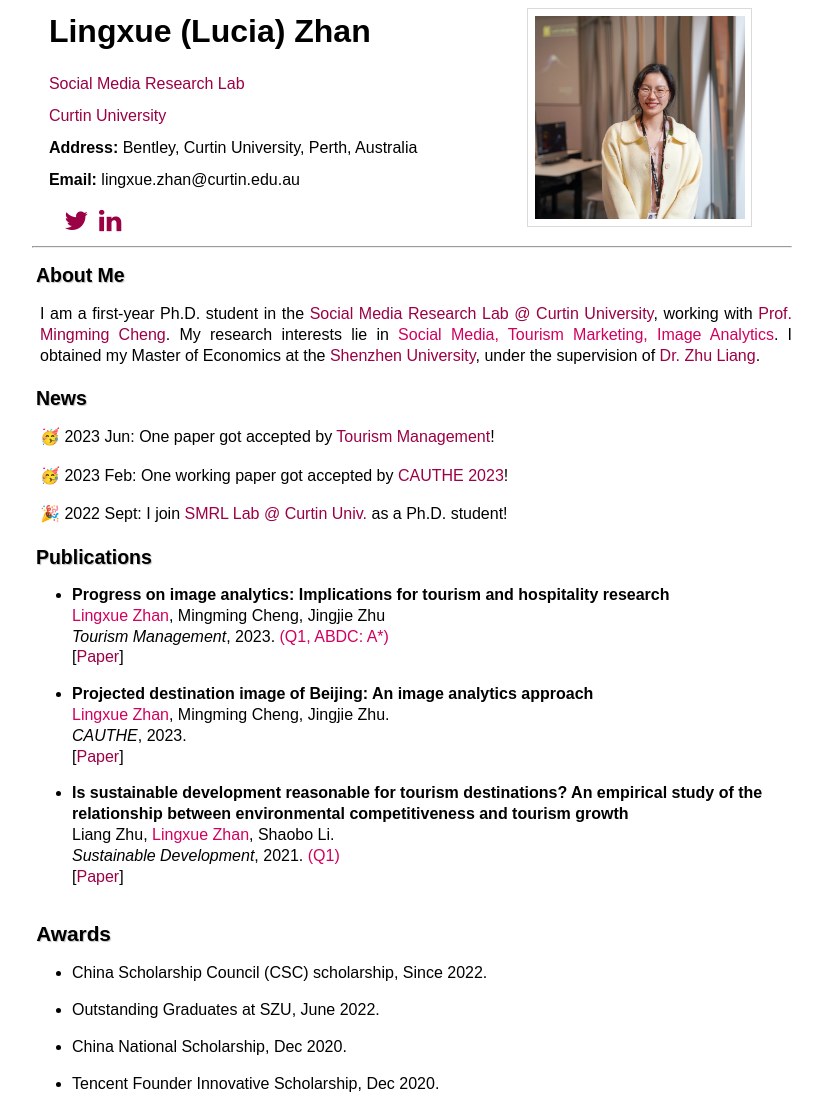
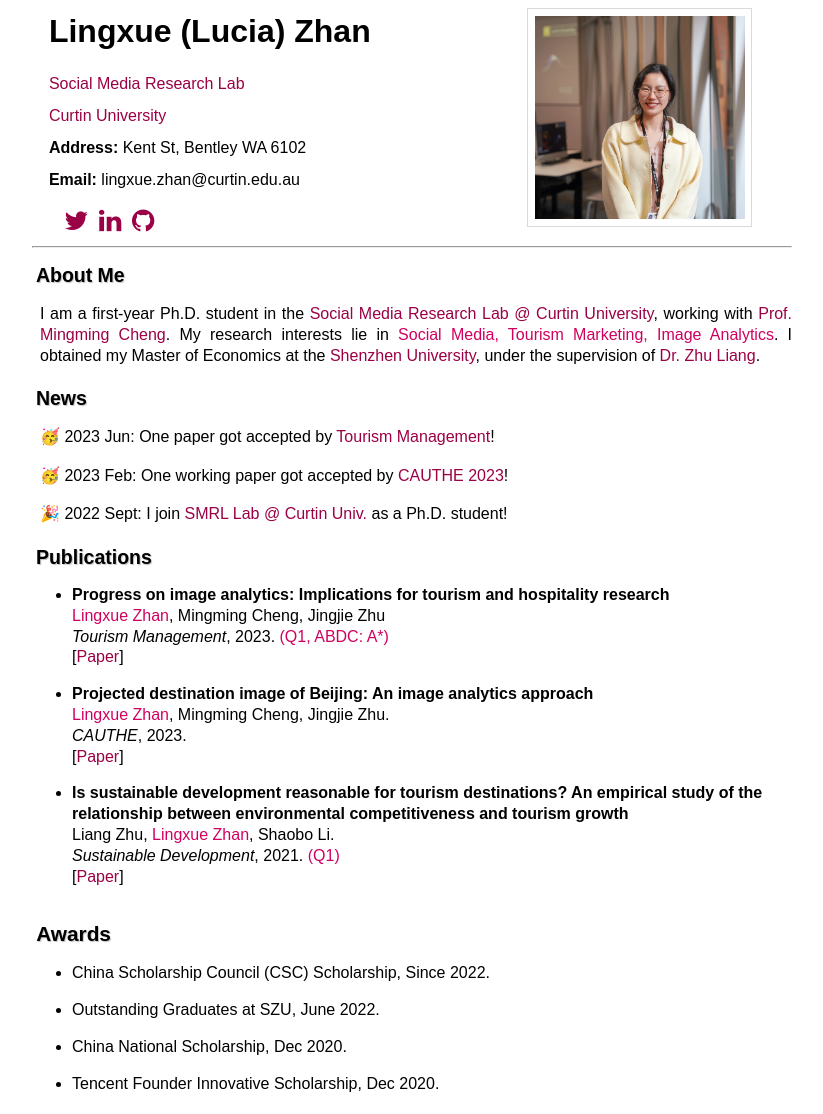
Before and after one commit to LingxueZhan/lingxuezhan.github.io, a plain HTML site: page index.html in a window 1280 px wide. Shown: the part 35-1149 px from the top of the page, without its empty margins (228-1051 px from the left). Drawn offline with Linux system fonts and the light colour scheme; some icons are missing.

Commit message:
Update index.html

```diff
--- a/index.html
+++ b/index.html
@@ -18,7 +18,7 @@
             <p></p>
             <p style="line-height:90%"><font size="3"><a href="https://www.socialmediaresearchlab.org/" style="color:#9B0145;">&nbsp;&nbsp;Social Media Research Lab</a></font></p>
             <p style="line-height:90%"><font size="3"><a href="https://www.curtin.edu.au/" style="color:#9B0145;">&nbsp;&nbsp;Curtin University</a></font></p>
-            <p style="line-height:90%"><font size="3"><strong>&nbsp;&nbsp;Address:</strong> Bentley, Curtin University, Perth, Australia</font></p>
+            <p style="line-height:90%"><font size="3"><strong>&nbsp;&nbsp;Address:</strong> Kent St, Bentley WA 6102</font></p>
             <p style="line-height:90%"><font size="3"><strong>&nbsp;&nbsp;Email:</strong> lingxue.zhan@curtin.edu.au</font></p>
             <link rel="stylesheet" href="https://cdn.jsdelivr.net/gh/jpswalsh/academicons@1/css/academicons.min.css">
             &nbsp;&nbsp;&nbsp;&nbsp;
@@ -26,10 +26,11 @@
             <link rel="stylesheet" href="https://cdnjs.cloudflare.com/ajax/libs/font-awesome/4.7.0/css/font-awesome.min.css">
             <a href="https://twitter.com/zhanlingxue1?lang=en"><i class="fa fa-twitter" style="font-size:26px; color:#9B0145">&nbsp;</i></a>
             <a href="https://www.linkedin.com/in/lingxue-zhan-78a343221/"><i class="fa fa-linkedin" style="font-size:26px; color:#9B0145">&nbsp;</i></a>
+            <a href="https://github.com/LingxueZhan/"><i class="fa fa-github" style="font-size:26px; color:#9B0145">&nbsp;</i></a>
         <!-- <p></p> -->
 
         </tr>
-		<hr style="color:rgb(218, 218, 218);">
+    <hr style="color:rgb(218, 218, 218);">
 
         <h1><a name="biography">About Me</h1>
         <p>
@@ -69,7 +70,7 @@
         <!-- <p></p>    -->
         <h1><a name="awards">Awards</h1>
           <ul>
-            <li>China Scholarship Council (CSC) scholarship, Since 2022.
+            <li>China Scholarship Council (CSC) Scholarship, Since 2022.
             <li>Outstanding Graduates at SZU, June 2022.
             <li>China National Scholarship, Dec 2020.
             <li>Tencent Founder Innovative Scholarship, Dec 2020.
```
